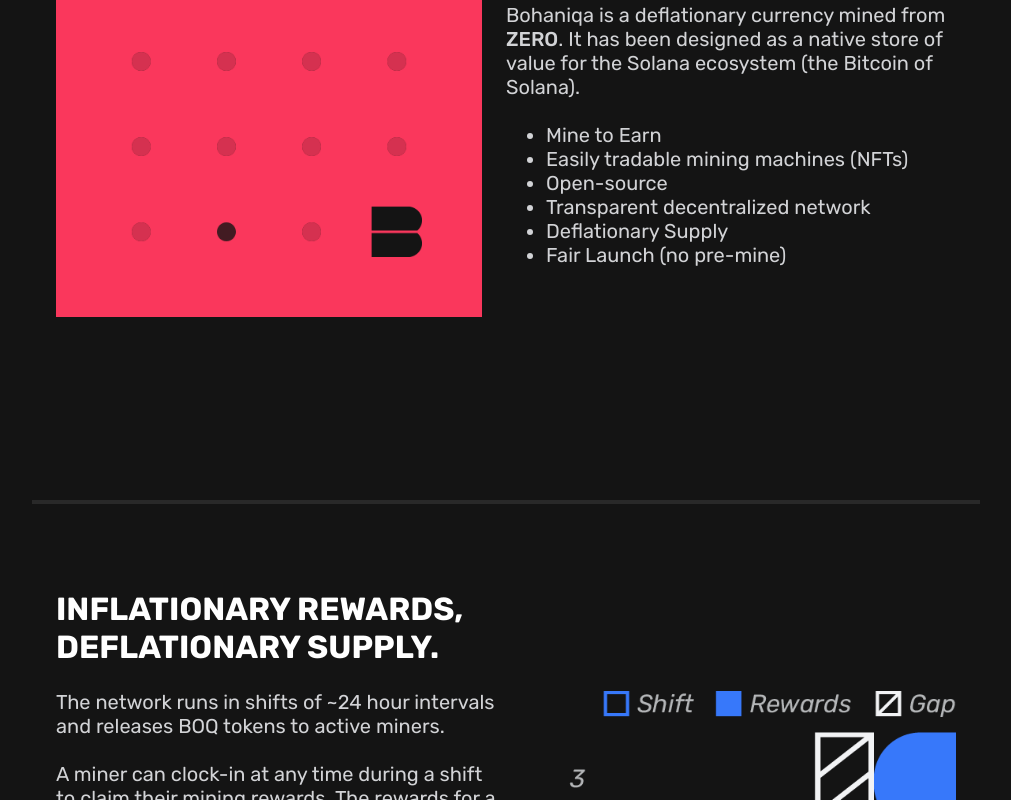
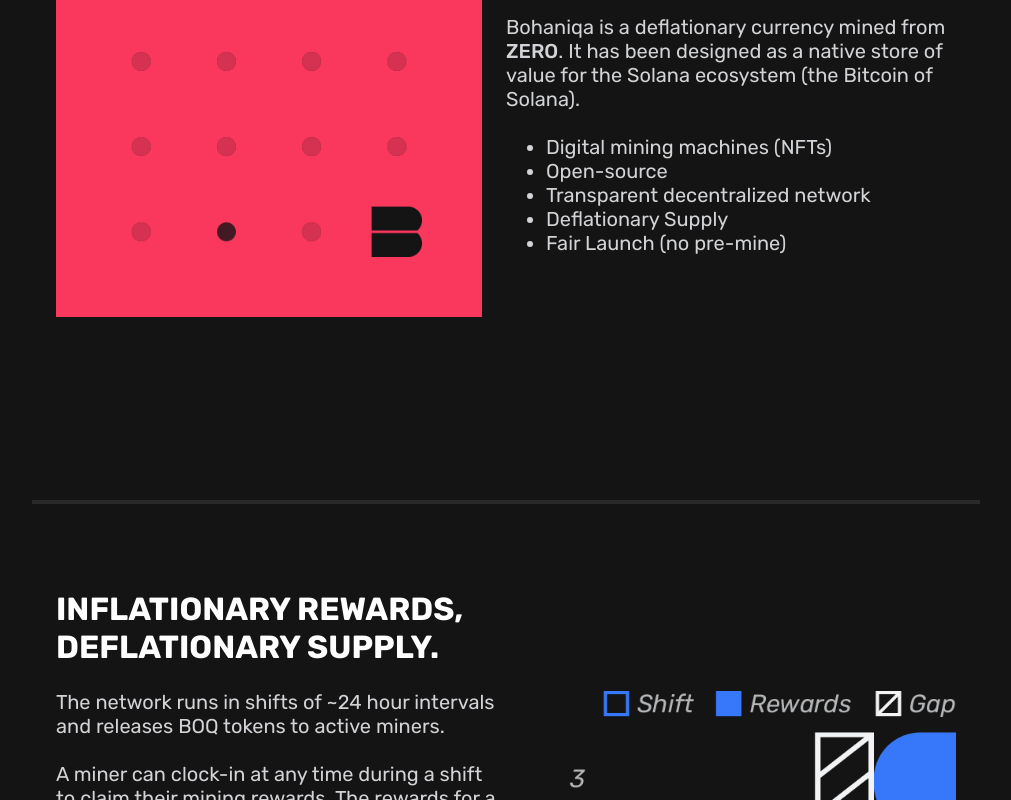
Before and after one commit to bohaniqa/website, a Next.js app: page / in a window 1280 px wide. Shown: the part 1900-2700 px from the top of the page, without its empty margins (134-1145 px from the left). Built offline with nearby package versions, Linux system fonts and the light colour scheme.

Commit message:
Update bullet list.

```diff
--- a/pages/index.tsx
+++ b/pages/index.tsx
@@ -135,8 +135,7 @@
                             <ul style={{
                                 marginLeft: "40px"
                             }}>
-                                <li>Mine to Earn</li>
-                                <li>Easily tradable mining machines (NFTs)</li>
+                                <li>Digital mining machines (NFTs)</li>
                                 <li>Open-source</li>
                                 <li>Transparent decentralized network</li>
                                 <li>Deflationary Supply</li>
@@ -369,9 +368,6 @@
                             FWzs6NG9xaiGkSTqzU6d4n8BDd8bUpf2uHBQ9iu4HkUo
                         </a>
                     </div>
-                    <p className="creator">
-                        <i className="subtext">Created by Soltoshi</i>
-                    </p>
                     <footer className="subtext">
                         <div className="copyright">
                             <Image alt="Logo" src="/icon-web.svg" width={48} height={48}/>
```
